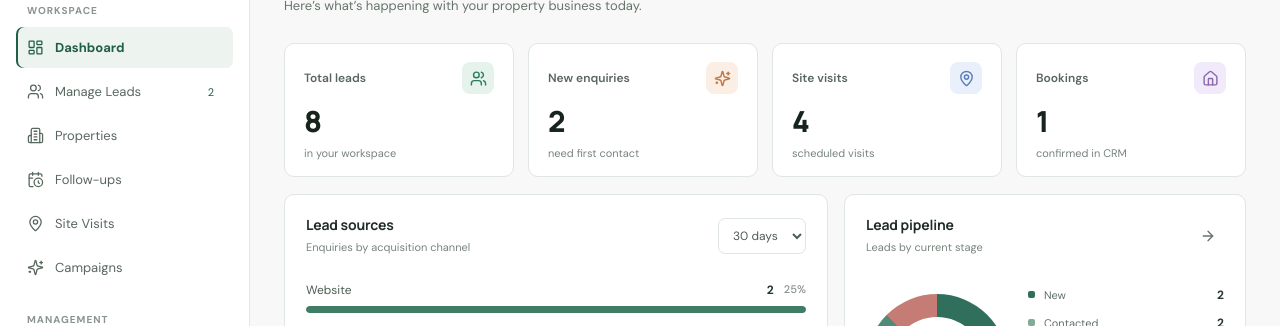
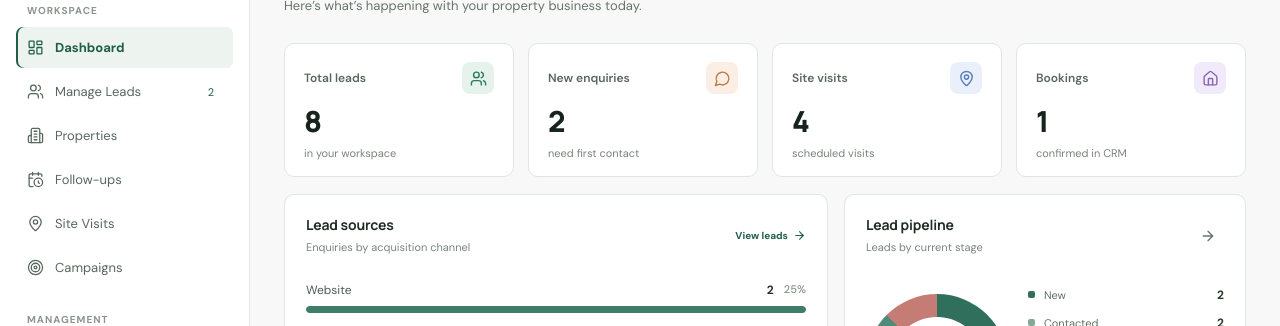
Before and after one commit to Amristine/leadrat, a Next.js app: page / in a window 1280 px wide. Shown: the part 168-494 px from the top of the page. Built offline with nearby package versions, Linux system fonts and the light colour scheme.

Commit message:
Remove decorative dashboard controls and icons

```diff
--- a/components/crm-app.tsx
+++ b/components/crm-app.tsx
@@ -5,7 +5,7 @@ import {
   Activity, ArrowRight, BarChart3, Bell, Building2, CalendarClock, CalendarDays, Check,
   CheckCircle2, ChevronDown, CircleHelp, ClipboardList, Clock3, Download, Eye, Home,
   LayoutDashboard, Mail, Menu, MessageCircle, MoreHorizontal, MapPin, Phone, Plus, Search,
-  Settings, SlidersHorizontal, Sparkles, Target, Trash2, TrendingUp, UserRound, Users, X
+  Settings, SlidersHorizontal, Target, Trash2, TrendingUp, UserRound, Users, X
 } from "lucide-react";
 import type { Activity as LeadActivity, Campaign, Lead, LeadSource, LeadStatus, Property, SiteVisit, Task, TeamMember } from "@/lib/types";
 import { localStore } from "@/lib/local-store";
@@ -15,7 +15,7 @@ type ModalKind = "lead" | "property" | "task" | "visit" | "member" | "campaign"
 const pages: { name: Page; icon: typeof LayoutDashboard; group: "workspace" | "management" }[] = [
   { name: "Dashboard", icon: LayoutDashboard, group: "workspace" }, { name: "Manage Leads", icon: Users, group: "workspace" },
   { name: "Properties", icon: Building2, group: "workspace" }, { name: "Follow-ups", icon: CalendarClock, group: "workspace" },
-  { name: "Site Visits", icon: MapPin, group: "workspace" }, { name: "Campaigns", icon: Sparkles, group: "workspace" },
+  { name: "Site Visits", icon: MapPin, group: "workspace" }, { name: "Campaigns", icon: Target, group: "workspace" },
   { name: "Team", icon: UserRound, group: "management" }, { name: "Reports", icon: BarChart3, group: "management" },
   { name: "Settings", icon: Settings, group: "management" },
 ];
@@ -211,12 +211,12 @@ function Dashboard({leads,tasks,visits,onOpenLead,onGo,onNewTask}:{leads:Lead[];
   return <>
     <div className="stats-grid">
       <StatCard title="Total leads" value={leads.length} note="in your workspace" icon={Users}/>
-      <StatCard title="New enquiries" value={leads.filter((l)=>l.status==="New").length} note="need first contact" icon={Sparkles} tone="orange"/>
+      <StatCard title="New enquiries" value={leads.filter((l)=>l.status==="New").length} note="need first contact" icon={MessageCircle} tone="orange"/>
       <StatCard title="Site visits" value={visits.length} note="scheduled visits" icon={MapPin} tone="blue"/>
       <StatCard title="Bookings" value={booked} note="confirmed in CRM" icon={Home} tone="purple"/>
     </div>
     <div className="dashboard-grid">
-      <section className="panel"><PanelHeading title="Lead sources" subtitle="Enquiries by acquisition channel" right={<select className="select-control" defaultValue="30 days"><option>30 days</option><option>7 days</option><option>90 days</option></select>}/><LeadSourceChart leads={leads}/><div className="panel-foot"><span>Source mix</span><span><b>{leads.length}</b> total enquiries</span></div></section>
+      <section className="panel"><PanelHeading title="Lead sources" subtitle="Enquiries by acquisition channel" right={<button className="text-button" onClick={()=>onGo("Manage Leads")}>View leads <ArrowRight size={13}/></button>}/><LeadSourceChart leads={leads}/><div className="panel-foot"><span>Source mix</span><span><b>{leads.length}</b> total enquiries</span></div></section>
       <section className="panel"><PanelHeading title="Lead pipeline" subtitle="Leads by current stage" right={<button className="icon-button" onClick={()=>onGo("Manage Leads")} aria-label="View leads"><ArrowRight size={16}/></button>}/><div className="pipeline-layout"><div className="donut-chart" style={{background:stageGradient(stages,total)}}><div className="donut-inner"><b>{leads.length}</b><span>Total leads</span></div></div><div className="pipeline-legend">{stages.map((stage)=><div className="pipeline-row" key={stage.label}><i style={{background:stage.color}}/><span>{stage.label}</span><b>{stage.count}</b></div>)}</div></div><div className="panel-foot"><span>Booked leads</span><b>{booked}</b></div></section>
     </div>
     <div className="dashboard-grid lower-grid">
```
